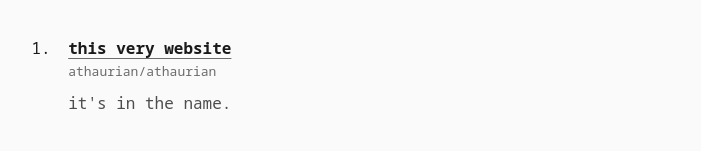
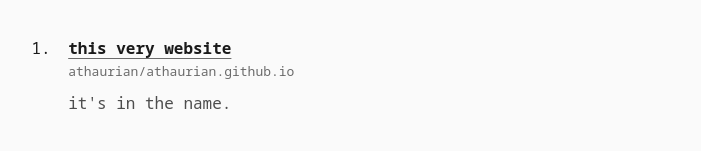
Before and after one commit to athaurian/athaurian.github.io, a Svelte app: page / in a window 1280 px wide. Shown: the part 340-491 px from the top of the page, without its empty margins (287-988 px from the left). Built offline with nearby package versions, Linux system fonts and the light colour scheme.

Commit message:
build: serve site from the user page root

```diff
--- a/src/App.svelte
+++ b/src/App.svelte
@@ -16,8 +16,8 @@
     {
       title: 'this very website',
       description: 'it\'s in the name.',
-      link: 'https://github.com/athaurian/athaurian',
-      url: 'athaurian/athaurian',
+      link: 'https://github.com/athaurian/athaurian.github.io',
+      url: 'athaurian/athaurian.github.io',
     },
     {
       title: 'dotfiles',
--- a/vite.config.js
+++ b/vite.config.js
@@ -4,8 +4,8 @@ import { svelte } from '@sveltejs/vite-plugin-svelte'
 // https://vite.dev/config/
 export default defineConfig({
   plugins: [svelte()],
-  // Serve from /athaurian/ on GitHub Pages, where this repository is a project page.
-  base: '/athaurian/',
+  // Serve from the site root on GitHub Pages, where the user page repo is the site itself.
+  base: '/',
   // Permit Arena's proxied preview hostname while developing in Agent Mode.
   server: { allowedHosts: true },
 })
```
